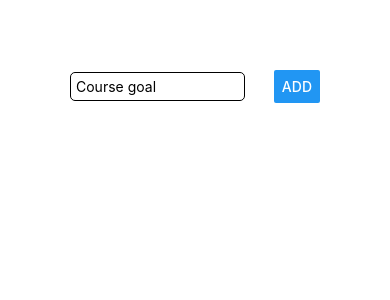
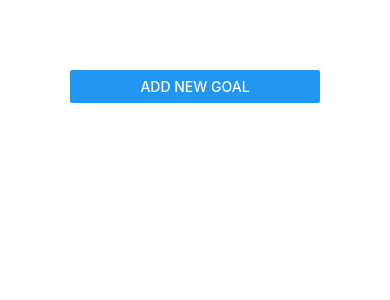
Before and after one commit to jeriko123/nativeapp, a React Native app: screen / in a window 390 px wide. Shown: the top 300 px of the page. Built offline with nearby package versions, Linux system fonts and the light colour scheme.

Commit message:
add Modal

```diff
--- a/App.js
+++ b/App.js
@@ -8,9 +8,11 @@
 
 export default function App() {
   const [goals, setGoals] = useState([]);
+  const [isAddMode, setIsAddMode] = useState(false);
 
   const onPressAdd = goalItem => {
-    setGoals(R.append({key: Math.random().toString(), value: goalItem}, goals))
+    setGoals(R.append({key: Math.random().toString(), value: goalItem}, goals));
+    setIsAddMode(false);
   }
 
   const onRemoveHandler = goalId => {
@@ -22,7 +24,8 @@
 
   return (
     <View style={styles.screen}>
-      <GoalInput onPress={onPressAdd} />
+      <Button title="Add new Goal" onPress={() => setIsAddMode(true)}/>
+      <GoalInput onPress={onPressAdd} visible={isAddMode} />
       <FlatList data={goals}
         renderItem={itemData =><GoalItem onDelete={onRemoveHandler} item={itemData.item} />}
         />
--- a/components/GoalInput.js
+++ b/components/GoalInput.js
@@ -1,5 +1,5 @@
-import  React, { useState } from 'react';
-import { View, TextInput, Button, StyleSheet } from 'react-native';
+import React, { useState } from 'react';
+import { View, TextInput, Button, StyleSheet, Modal } from 'react-native';
 
 
 const GoalInput = props => {
@@ -10,6 +10,7 @@
     };
 
     return (
+        <Modal visible={props.visible} animationType="slide">
             <View style={styles.viewInputArea}>
                 <TextInput
                     placeholder="Course goal"
@@ -17,23 +18,25 @@
                     onChangeText={onChangeInput}
                     value={enteredGoal}
                 />
-            <Button title="add" onPress={props.onPress.bind(this, enteredGoal)}/>
+                <Button title="add" onPress={props.onPress.bind(this, enteredGoal)} />
             </View>
+        </Modal>
     )
 };
 
 const styles = StyleSheet.create({
     viewInputArea: {
-        flexDirection: "row",
-        justifyContent: "space-between",
-        alignItems: "center"
+        justifyContent: "center",
+        alignItems: "center",
+        flex: 1
     },
     textInput: {
         width: "70%",
         borderColor: "black",
         borderWidth: 1,
         borderRadius: 5,
-        padding: 5
+        padding: 5,
+        marginBottom: 10
     }
 })
 
```
Lines whose indentation alone changed are shown as unchanged.
